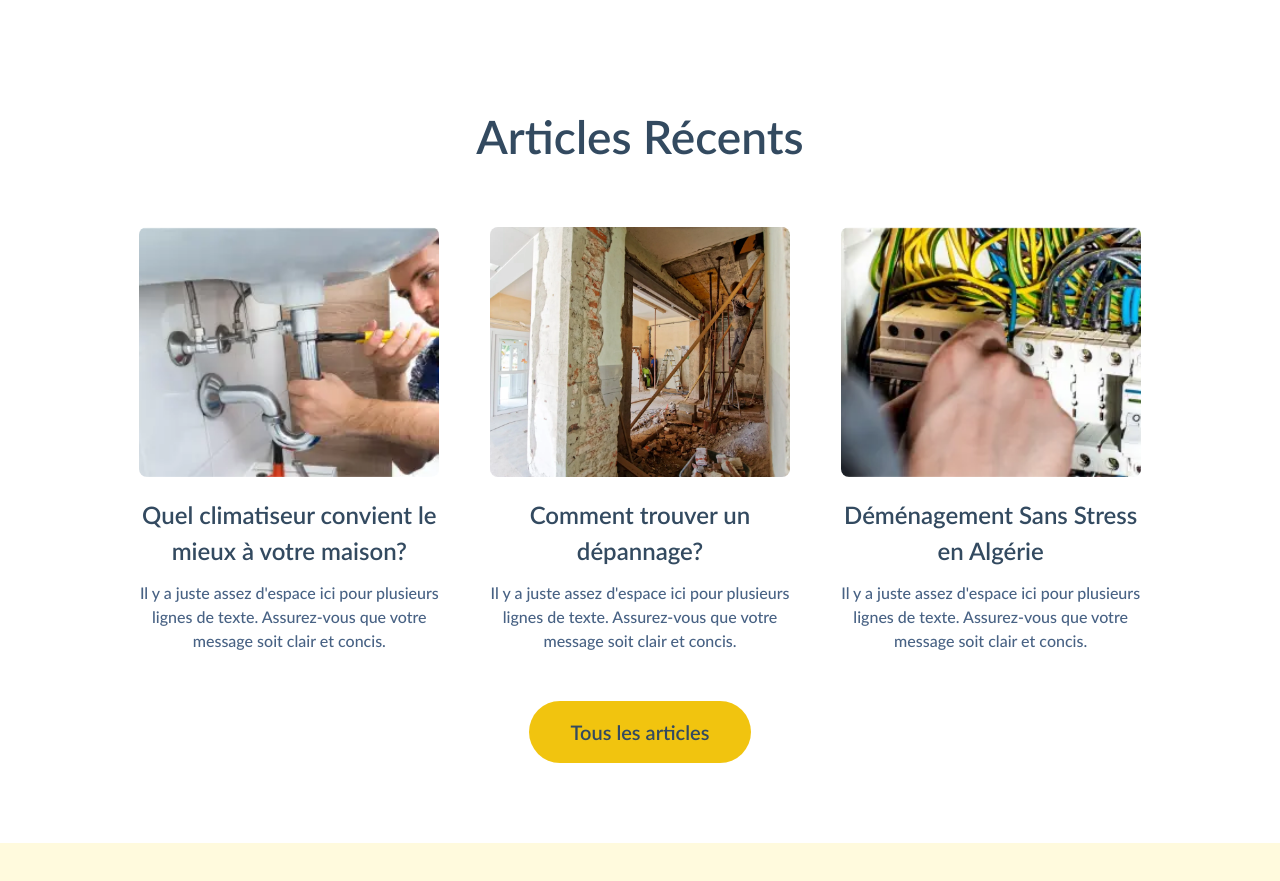
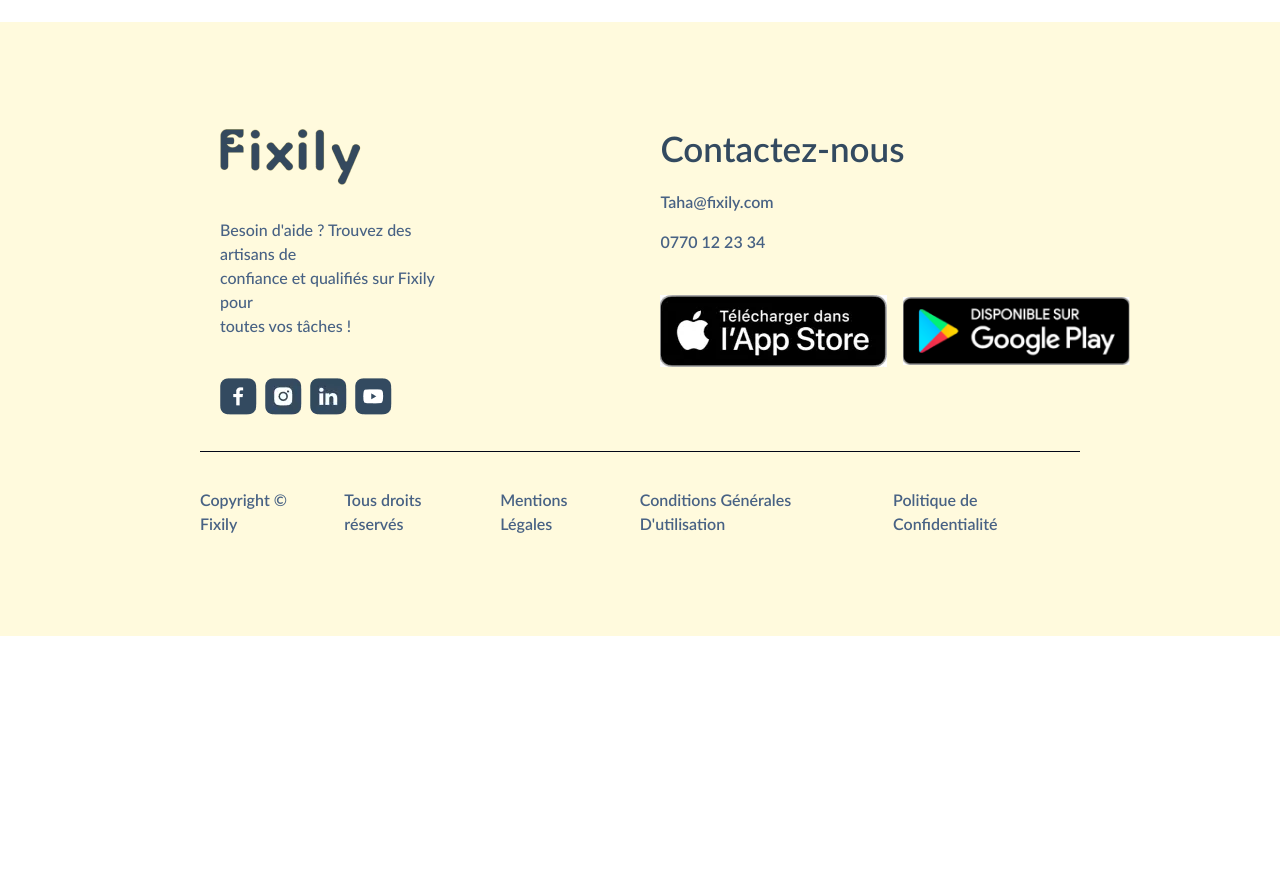
Before and after one commit to tahaboud/fixily, a React (Vite) app: page / in a window 1280 px wide. Shown: the part 3241-4122 px from the top of the page. After the commit the page ends 3877 px from the top, so only its background shows below. Built offline with nearby package versions, Linux system fonts and the light colour scheme; no server answers.

Commit message:
Fix image imports

```diff
--- a/src/components/landingPage/data.ts
+++ b/src/components/landingPage/data.ts
@@ -1,29 +1,10 @@
-export const categories = [
-  {
-    imgUrl: "/src/assets/renovation.webp",
-    title: "Rénovation",
-  },
-  {
-    imgUrl: "/src/assets/landing_electricien.webp",
-    title: "Electricien",
-  },
-  {
-    imgUrl: "/src/assets/images/plombier.webp",
-    title: "Plombier",
-  },
-  {
-    imgUrl: "/src/assets/images/peintre.webp",
-    title: "Peintre",
-  },
-  {
-    imgUrl: "/src/assets/images/femme_m.webp",
-    title: "Femme de ménage",
-  },
-];
+import step1 from "../../assets/step1.webp";
+import step2 from "../../assets/step2.webp";
+import step3 from "../../assets/step3.webp";
 
 export const steps = [
   {
-    imgUrl: "/src/assets/step1.webp",
+    imgUrl: step1,
     order: "1",
     title_fr: "Publiez une Demande",
     title_ar: "انشر طلبًا",
@@ -31,7 +12,7 @@
     content_ar: "نشر مهمتك وقدم التفاصيل اللازمة",
   },
   {
-    imgUrl: "/src/assets/step2.webp",
+    imgUrl: step2,
     order: "2",
     title_fr: "Nos Pros Répondent",
     title_ar: "سيجيب محترفونا",
@@ -40,7 +21,7 @@
     content_ar: "نشر مهمتك وقدم التفاصيل اللازمة",
   },
   {
-    imgUrl: "/src/assets/step3.webp",
+    imgUrl: step3,
     order: "3",
     title_fr: "Choisissez un Professionnel",
     title_ar: " اختر محترفا",
@@ -52,7 +33,7 @@
 
 export const articles = [
   {
-    imgUrl: "/src/assets/landing_electricien.webp",
+    imgUrl: "/assets/landing_electricien.webp",
     title_fr: "Déménagement Sans Stress en Algérie",
     title_ar: "الانتقال بدون إجهاد في الجزائر",
     content_fr:
@@ -61,7 +42,7 @@
       "يوجد هنا مساحة كافية لعدة أسطر من النص. تأكد من أن رسالتك واضحة ومختصرة.",
   },
   {
-    imgUrl: "/src/assets/renovation.webp",
+    imgUrl: "/assets/renovation.webp",
     title_fr: "Comment trouver un dépannage?",
     title_ar: "كيف أجد خدمة إصلاح؟ ",
     content_fr:
@@ -70,7 +51,7 @@
       "يوجد هنا مساحة كافية لعدة أسطر من النص. تأكد من أن رسالتك واضحة ومختصرة.",
   },
   {
-    imgUrl: "/src/assets/plombier.webp",
+    imgUrl: "/assets/plombier.webp",
     title_fr: "Quel climatiseur convient le mieux à votre maison?",
     title_ar: " ما هو مكيف الهواء الأنسب لمنزلك؟",
     content_fr:
--- a/src/pages/LandingPage.tsx
+++ b/src/pages/LandingPage.tsx
@@ -1,7 +1,6 @@
 import HeroSection from "../components/landingPage/sections/HeroSection";
 import Navbar from "../components/landingPage/sections/Navbar";
 
-import ArticleSection from "../components/landingPage/sections/ArticleSection";
 import Categories from "../components/landingPage/sections/Categories";
 import EmploymentSection from "../components/landingPage/sections/EmploymentSection";
 import Footer from "../components/landingPage/sections/Footer";
@@ -17,7 +16,7 @@
       <HowSection />
       <EmploymentSection />
       <QaSection />
-      <ArticleSection />
+      {/* <ArticleSection /> */}
       <Footer />
     </div>
   );
```
